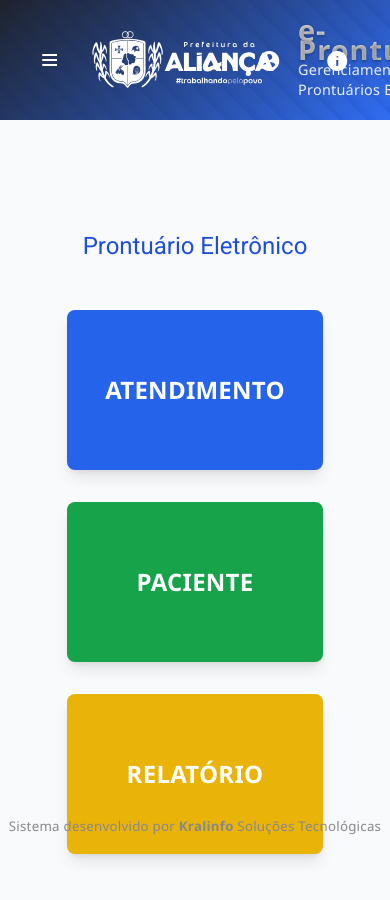
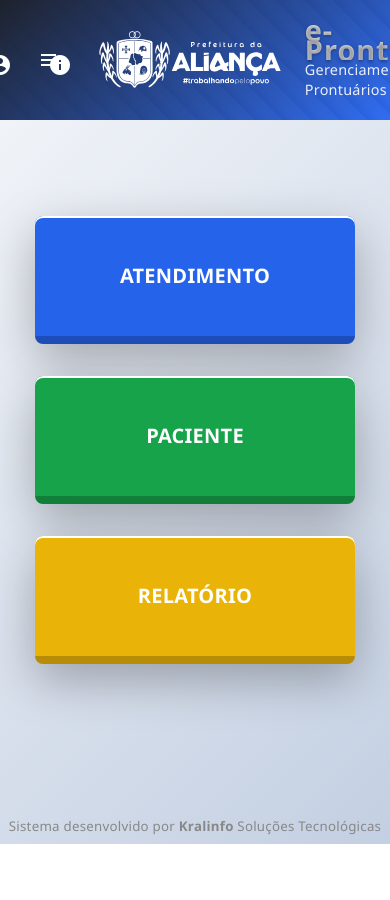
Before and after one commit to fpjunior/protuario-eletronico, an Angular app in the folder frontend/: page / in a window 390 px wide. Shown: the top 900 px of the page. After the commit the page ends 844 px from the top, so only its background shows below. Built offline with nearby package versions, Linux system fonts and the light colour scheme.

Commit message:
Restaurado layout do header, nome do usuário logado, ícone Sobre e menu de logout. Layout e funcionalidades conforme esperado pelo usuário.

```diff
--- a/frontend/src/app/app.component.html
+++ b/frontend/src/app/app.component.html
@@ -14,6 +14,9 @@
     bottom: 0;
     z-index: 100;
     pointer-events: none;
+  }
+  body {
+    padding-top: 64px;
   }
 </style>
 <ng-container *ngIf="!isLoginRoute()">
@@ -34,7 +37,7 @@
   </mat-menu>
   <div class="header-sistema">
     <div class="header-content">
-      <div class="agrupado-esquerda">
+      <div class="logo-container">
         <button mat-icon-button [matMenuTriggerFor]="mainMenu" aria-label="Menu principal" class="menu-hamburguer">
           <mat-icon>menu</mat-icon>
         </button>
@@ -45,23 +48,24 @@
             <div class="sistema-descricao">Gerenciamento de Prontuários Eletrônicos</div>
           </div>
         </div>
-
       </div>
       <div class="user-menu user-menu-fixo">
-        <span class="user-info" *ngIf="currentUser">Olá, {{ currentUser.nome || currentUser.email }}</span>
+        <span class="user-info" *ngIf="authService.user">
+          {{ authService.user.nome }}
+        </span>
         <button mat-icon-button [matMenuTriggerFor]="userMenu" aria-label="Menu do usuário">
           <mat-icon>account_circle</mat-icon>
         </button>
-        <button mat-icon-button aria-label="Sobre o sistema" (click)="abrirSobre()" style="margin-left:8px;">
+        <button mat-icon-button aria-label="Sobre o sistema" (click)="abrirSobre()">
           <mat-icon>info</mat-icon>
         </button>
-        <mat-menu #userMenu="matMenu">
-          <button mat-menu-item (click)="logout()">
-            <mat-icon>logout</mat-icon>
-            <span>Sair</span>
-          </button>
-        </mat-menu>
       </div>
+      <mat-menu #userMenu="matMenu">
+        <button mat-menu-item (click)="logout()">
+          <mat-icon>logout</mat-icon>
+          <span>Sair</span>
+        </button>
+      </mat-menu>
 <ng-template #sobreDialog>
   <div class="sobre-modal leve">
     <h2 class="sobre-titulo">Sobre o sistema</h2>
--- a/frontend/src/app/app.component.scss
+++ b/frontend/src/app/app.component.scss
@@ -1,3 +1,36 @@
+.header-content {
+  display: flex;
+  align-items: center;
+  justify-content: space-between;
+  height: 64px;
+  flex-wrap: wrap;
+  gap: 12px;
+  padding: 0 12px;
+}
+.user-menu-fixo {
+  min-width: 160px;
+  flex-shrink: 1;
+  flex-basis: 160px;
+  text-align: right;
+}
+@media (max-width: 600px) {
+  .header-content {
+    flex-direction: column;
+    height: auto;
+    gap: 4px;
+    padding: 8px 4px;
+  }
+  .user-menu-fixo {
+    min-width: unset;
+    width: 100%;
+    text-align: center;
+    margin-top: 4px;
+  }
+}
+.user-menu-fixo {
+  min-width: 180px;
+  flex-shrink: 0;
+}
 // Agrupa menu, logo e textos alinhados à esquerda
 .agrupado-esquerda {
   display: flex;
@@ -579,10 +612,14 @@ background: linear-gradient(141deg, #1e222d 0%, rgb(43 105 242 / 97%) 100%), rep
 .header-sistema {
   background: linear-gradient(135deg, #667eea 0%, #764ba2 100%);
   color: white;
-  padding: 1rem 0;
+  padding: 0;
   box-shadow: 0 2px 8px rgba(0, 0, 0, 0.1);
-  position: relative;
-  z-index: 10;
+  position: fixed;
+  top: 0;
+  left: 0;
+  right: 0;
+  height: 64px;
+  z-index: 100;
   margin-bottom: 0;
 }
 .header-content {
@@ -591,7 +628,9 @@ background: linear-gradient(141deg, #1e222d 0%, rgb(43 105 242 / 97%) 100%), rep
   padding: 0 1rem;
   display: flex;
   align-items: center;
-  justify-content: space-between;
+  justify-content: center;
+  height: 64px;
+  width: 100%;
 }
 .logo-container {
   display: flex;
@@ -622,6 +661,11 @@ background: linear-gradient(141deg, #1e222d 0%, rgb(43 105 242 / 97%) 100%), rep
   display: flex;
   align-items: center;
   gap: 12px;
+  justify-content: center;
+  width: 100%;
+}
+body {
+  padding-top: 64px;
 }
 .user-info {
   color: white;
--- a/frontend/src/app/app.component.ts
+++ b/frontend/src/app/app.component.ts
@@ -2,6 +2,7 @@ import { Component, ViewChild, TemplateRef } from '@angular/core';
 import { MatDialog } from '@angular/material/dialog';
 import { AuthService } from './auth/auth.service';
 import { Router } from '@angular/router';
+import { MatMenu } from '@angular/material/menu';
 
 @Component({
   selector: 'app-root',
@@ -11,6 +12,7 @@ import { Router } from '@angular/router';
 })
 export class AppComponent {
   @ViewChild('sobreDialog') sobreDialog!: TemplateRef<any>;
+  @ViewChild('userMenu', { static: true }) userMenu!: MatMenu;
   sobreDialogRef: any;
   irParaMenuPrincipal() {
     this.router.navigate(['/']);
--- a/frontend/src/app/home/home.component.html
+++ b/frontend/src/app/home/home.component.html
@@ -1,14 +1,27 @@
-<div class="flex flex-col items-center justify-center min-h-screen gap-8 bg-gray-50">
-  <h1 class="text-3xl font-bold text-blue-700 mb-8">Prontuário Eletrônico</h1>
-  <div class="flex gap-8 flex-col md:flex-row w-full items-center">
-    <a routerLink="/atendimentos" class="w-64 h-40 flex items-center justify-center bg-blue-600 text-white text-2xl font-semibold rounded-lg shadow-lg hover:bg-blue-700 transition cursor-pointer">
+<div class="bg-gray-50 fixed inset-0 -z-10"></div>
+<div class="flex flex-col items-center justify-center gap-8 pt-24 w-full">
+  <div class="flex gap-8 flex-col md:flex-row items-center justify-center w-full">
+    <a routerLink="/atendimentos" class="w-full max-w-xs h-32 sm:w-64 sm:h-40 flex items-center justify-center bg-blue-600 text-white text-xl sm:text-2xl font-semibold rounded-lg shadow-lg hover:bg-blue-700 transition cursor-pointer home-btn-3d">
       ATENDIMENTO
     </a>
-    <a routerLink="/pacientes" class="w-64 h-40 flex items-center justify-center bg-green-600 text-white text-2xl font-semibold rounded-lg shadow-lg hover:bg-green-700 transition cursor-pointer">
+    <a routerLink="/pacientes" class="w-full max-w-xs h-32 sm:w-64 sm:h-40 flex items-center justify-center bg-green-600 text-white text-xl sm:text-2xl font-semibold rounded-lg shadow-lg hover:bg-green-700 transition cursor-pointer home-btn-3d">
       PACIENTE
     </a>
-    <a routerLink="/relatorios" class="w-64 h-40 flex items-center justify-center bg-yellow-500 text-white text-2xl font-semibold rounded-lg shadow-lg hover:bg-yellow-600 transition cursor-pointer">
+    <a routerLink="/relatorios" class="w-full max-w-xs h-32 sm:w-64 sm:h-40 flex items-center justify-center bg-yellow-500 text-white text-xl sm:text-2xl font-semibold rounded-lg shadow-lg hover:bg-yellow-600 transition cursor-pointer home-btn-3d">
       RELATÓRIO
     </a>
   </div>
 </div>
+<style>
+.home-btn-3d {
+  box-shadow: 0 16px 48px 0 rgba(0,0,0,0.28), 0 2px 0 0 #fff inset;
+  border-bottom: 8px solid rgba(0,0,0,0.22);
+  transform: translateY(0);
+  transition: box-shadow 0.2s, transform 0.2s;
+}
+.home-btn-3d:hover {
+  box-shadow: 0 24px 64px 0 rgba(0,0,0,0.36), 0 2px 0 0 #fff inset;
+  transform: translateY(-4px) scale(1.06);
+  border-bottom: 12px solid rgba(0,0,0,0.28);
+}
+</style>
```
Also changed, not shown: frontend/src/app/home/home.component.scss (added, +8 -0 lines).
